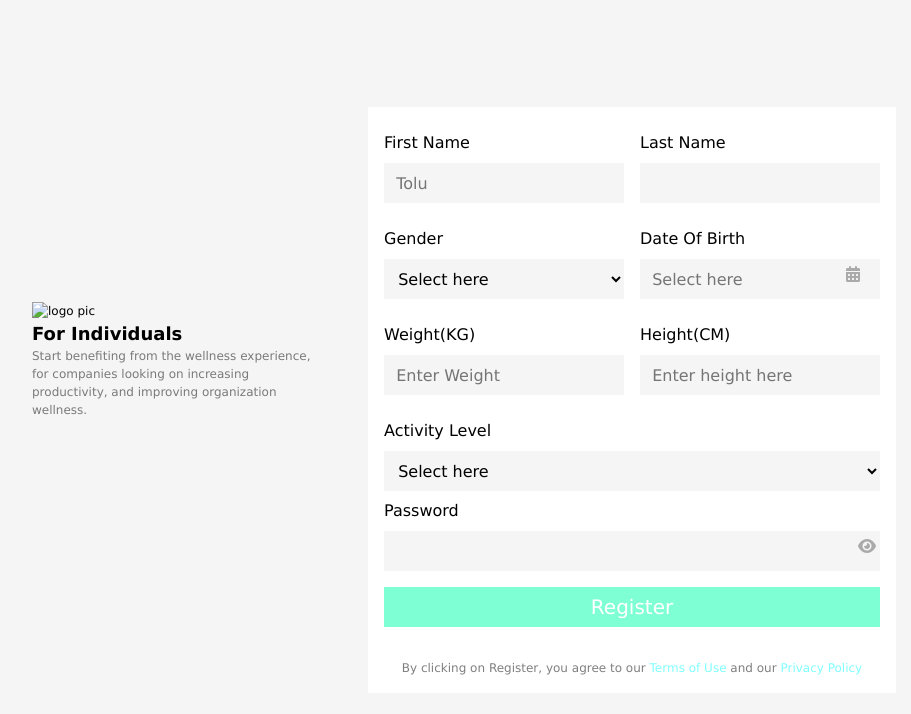
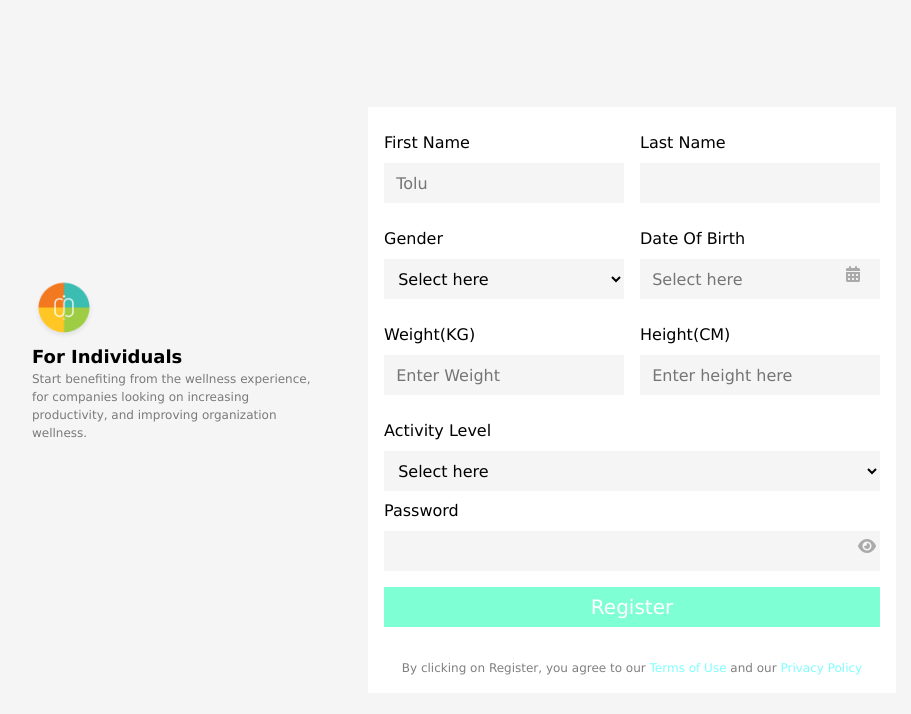
Before and after one commit to abinwa042/Assignment-2, a plain HTML site: page index.html in a window 1280 px wide. Shown: the whole page, without its empty margins (176-1087 px from the left). Drawn offline with Linux system fonts and the light colour scheme; the site is published under a folder, as on GitHub Pages, so addresses that start at the root find nothing.

Commit message:
Update index.html

```diff
--- a/index.html
+++ b/index.html
@@ -15,7 +15,7 @@
   <body>
     <main>
       <section class="left-div">
-        <img src="/Logo (1).png" alt="logo pic" />
+        <img src="Logo (1).png" alt="logo pic" />
         <div>
           <h2>For Individuals</h2>
           <p class="desktop-view">
```
